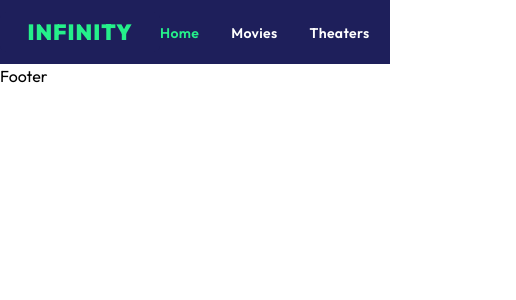
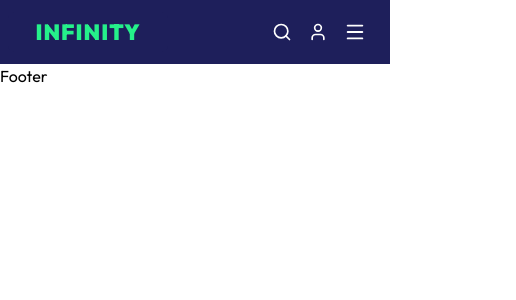
Before and after one commit to infosanuth/infinity, a React (Vite) app in the folder client/: page / in a window 390 px wide. Shown: the top 300 px of the page, 516 px wide, since content can reach past the window. Built offline with nearby package versions, Linux system fonts and the light colour scheme.

Commit message:
style: make navbar mobile responsive

```diff
--- a/client/src/components/Navbar.jsx
+++ b/client/src/components/Navbar.jsx
@@ -1,6 +1,6 @@
-import React, { useState } from 'react'
+import React, { useState, useRef, useEffect } from 'react'
 import { Link, NavLink } from 'react-router-dom'
-import { Search, User } from 'lucide-react'
+import { Search, User, Menu, X } from 'lucide-react'
 
 const Logo = () => (
   <svg xmlns="http://www.w3.org/2000/svg" viewBox="0 0 320 80" width="160" height="40" role="img" aria-label="INFINITY">
@@ -24,9 +24,23 @@ const navLinks = [
 
 const Navbar = () => {
   const [searchOpen, setSearchOpen] = useState(false)
+  const [menuOpen, setMenuOpen] = useState(false)
+  const menuRef = useRef(null)
+
+  useEffect(() => {
+    const handleClickOutside = (e) => {
+      if (menuRef.current && !menuRef.current.contains(e.target)) {
+        setMenuOpen(false)
+      }
+    }
+    document.addEventListener('mousedown', handleClickOutside)
+    return () => document.removeEventListener('mousedown', handleClickOutside)
+  }, [])
 
   return (
-    <nav className="w-full bg-[#1E1F5B] pr-6 py-3 flex items-center justify-between">
+    <nav className="w-full bg-[#1E1F5B] pl-2 pr-6 py-3 relative">
+      <div className="flex items-center justify-between">
+
         {/* Column 1 — Logo */}
         <div className="flex-1 flex items-center">
           <Link to="/">
@@ -34,8 +48,8 @@ const Navbar = () => {
           </Link>
         </div>
 
-      {/* Column 2 — Nav links (centered) */}
-      <ul className="flex gap-8 list-none m-0 p-0">
+        {/* Column 2 — Nav links (desktop only) */}
+        <ul className="hidden md:flex gap-8 list-none m-0 p-0">
           {navLinks.map(({ label, to }) => (
             <li key={to}>
               <NavLink
@@ -53,15 +67,17 @@ const Navbar = () => {
           ))}
         </ul>
 
-      {/* Column 3 — Search & Login */}
+        {/* Column 3 — Icons */}
         <div className="flex-1 flex items-center justify-end gap-4">
+
+          {/* Search */}
           <div className="flex items-center gap-2">
             {searchOpen && (
               <input
                 autoFocus
                 type="text"
                 placeholder="Search..."
-              className="bg-white/10 text-white placeholder-white/50 text-sm rounded-full px-4 py-1.5 outline-none border border-white/20 focus:border-[#25F08A] w-48 transition-all duration-200"
+                className="bg-white/10 text-white placeholder-white/50 text-sm rounded-full px-4 py-1.5 outline-none border border-white/20 focus:border-[#25F08A] w-36 md:w-48 transition-all duration-200"
                 onKeyDown={e => e.key === 'Escape' && setSearchOpen(false)}
               />
             )}
@@ -73,6 +89,8 @@ const Navbar = () => {
               <Search size={20} />
             </button>
           </div>
+
+          {/* Login */}
           <Link
             to="/login"
             className="text-white hover:text-[#25F08A] transition-colors duration-200"
@@ -80,6 +98,40 @@ const Navbar = () => {
           >
             <User size={20} />
           </Link>
+
+          {/* mobile only */}
+          <div className="relative md:hidden mt-1.5" ref={menuRef}>
+            <button
+              onClick={() => setMenuOpen(o => !o)}
+              className={`transition-colors duration-200 ${menuOpen ? 'text-[#25F08A]' : 'text-white hover:text-[#25F08A]'}`}
+              aria-label="Menu"
+            >
+              {menuOpen ? <X size={22} /> : <Menu size={22} />}
+            </button>
+
+            {menuOpen && (
+              <ul className="absolute right-0 top-2 w-44 bg-[#1E1F5B] border border-white/10 rounded-xl shadow-lg overflow-hidden list-none m-0 p-0 z-50">
+                {navLinks.map(({ label, to }) => (
+                  <li key={to}>
+                    <NavLink
+                      to={to}
+                      end={to === '/'}
+                      onClick={() => setMenuOpen(false)}
+                      className={({ isActive }) =>
+                        `block px-5 py-3 text-sm font-semibold tracking-wide transition-colors duration-200 ${
+                          isActive ? 'text-[#25F08A] bg-white/5' : 'text-white hover:text-[#25F08A] hover:bg-white/5'
+                        }`
+                      }
+                    >
+                      {label}
+                    </NavLink>
+                  </li>
+                ))}
+              </ul>
+            )}
+          </div>
+        </div>
+
       </div>
     </nav>
   )
```
Lines whose indentation alone changed are shown as unchanged.
